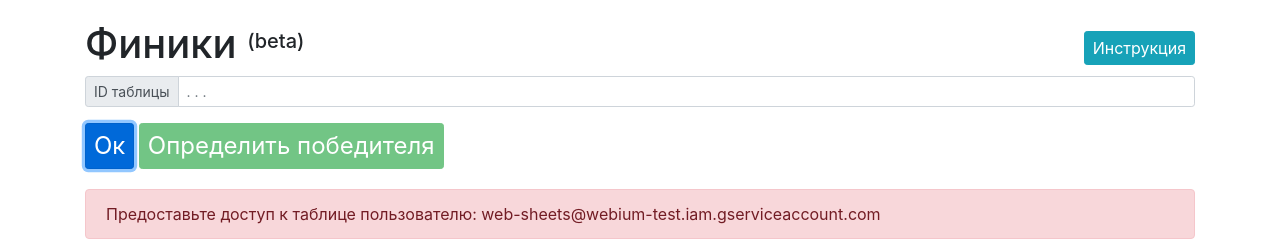
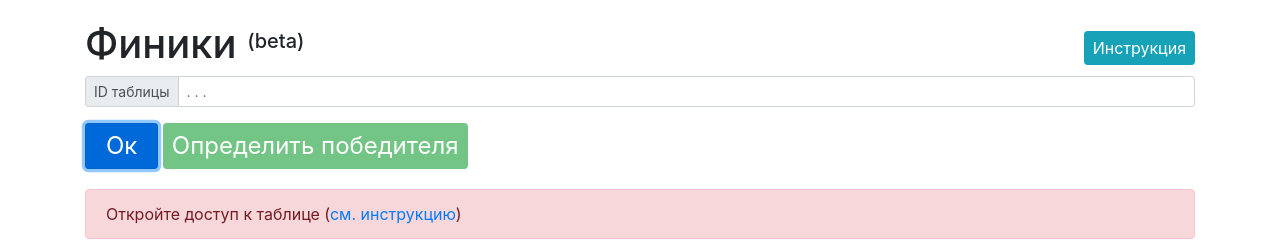
Before and after one commit to ozzmoo/finiki, a plain HTML site: page index.html in a window 1280 px wide. Both pictures are taken after a click on the button "Ок". Shown: the top 252 px of the page. Drawn offline with nearby package versions, Linux system fonts and the light colour scheme; no server answers.

Commit message:
little changes of error message

```diff
--- a/main.js
+++ b/main.js
@@ -28,7 +28,9 @@ function getStudents(id) {
       console.log('web-sheets@webium-test.iam.gserviceaccount.com')
       document.querySelector('.students').innerHTML = `
       <div class="alert alert-danger" role="alert">
-        Предоставьте доступ к таблице пользователю: web-sheets@webium-test.iam.gserviceaccount.com
+        Откройте доступ к таблице (<a href="https://telegra.ph/Kak-polzovatsya-finikami-10-11">см. инструкцию</a>)
+
+
       </div>
       `
       document.querySelector('.randomize').disabled = true
--- a/style.css
+++ b/style.css
@@ -21,6 +21,11 @@ sup {
   font-size: 1.5rem;
 }
 
+.submit {
+  padding-left: 20px;
+  padding-right: 20px;
+}
+
 .result {
   margin: 20px 0px;
 }
```
